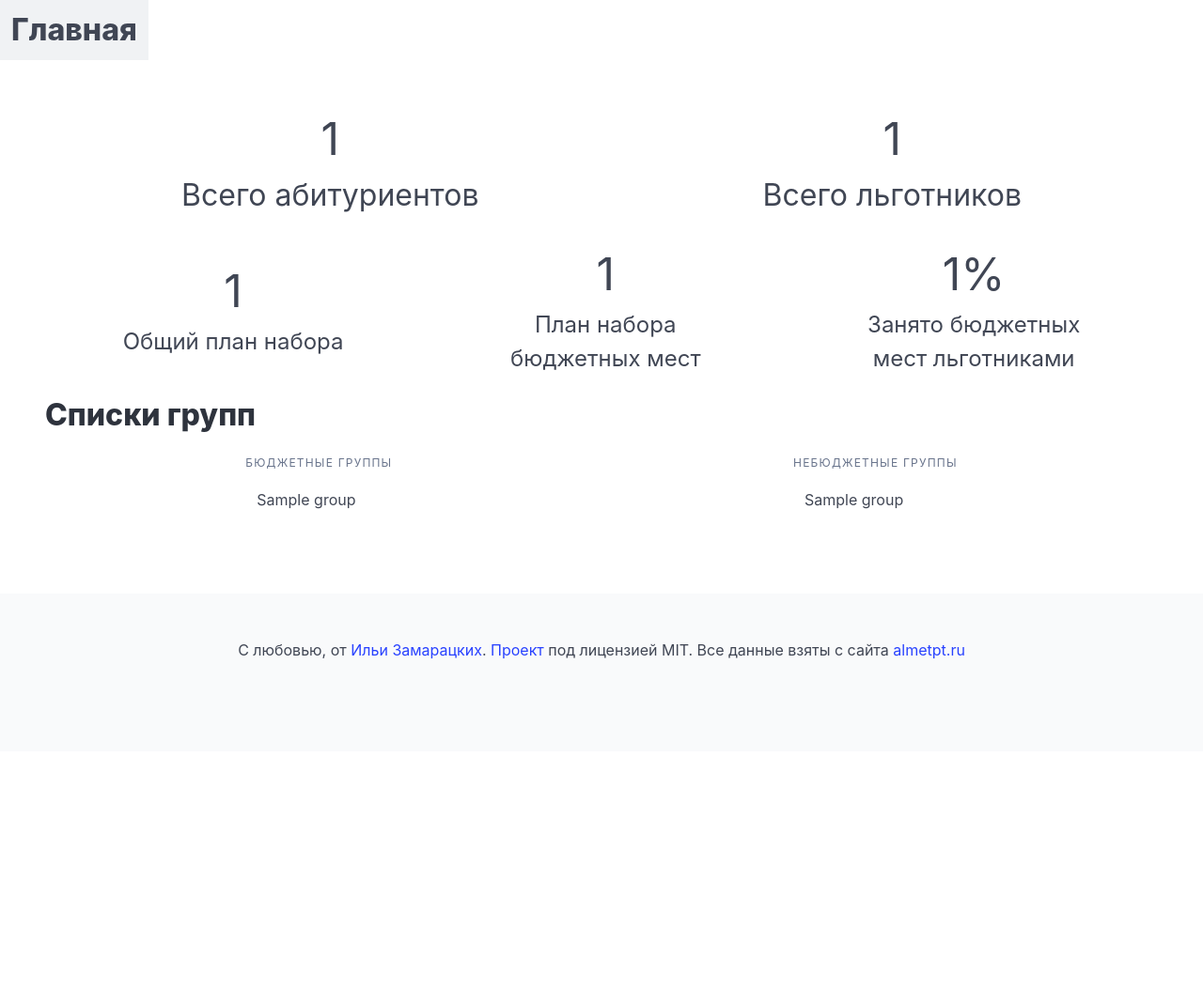
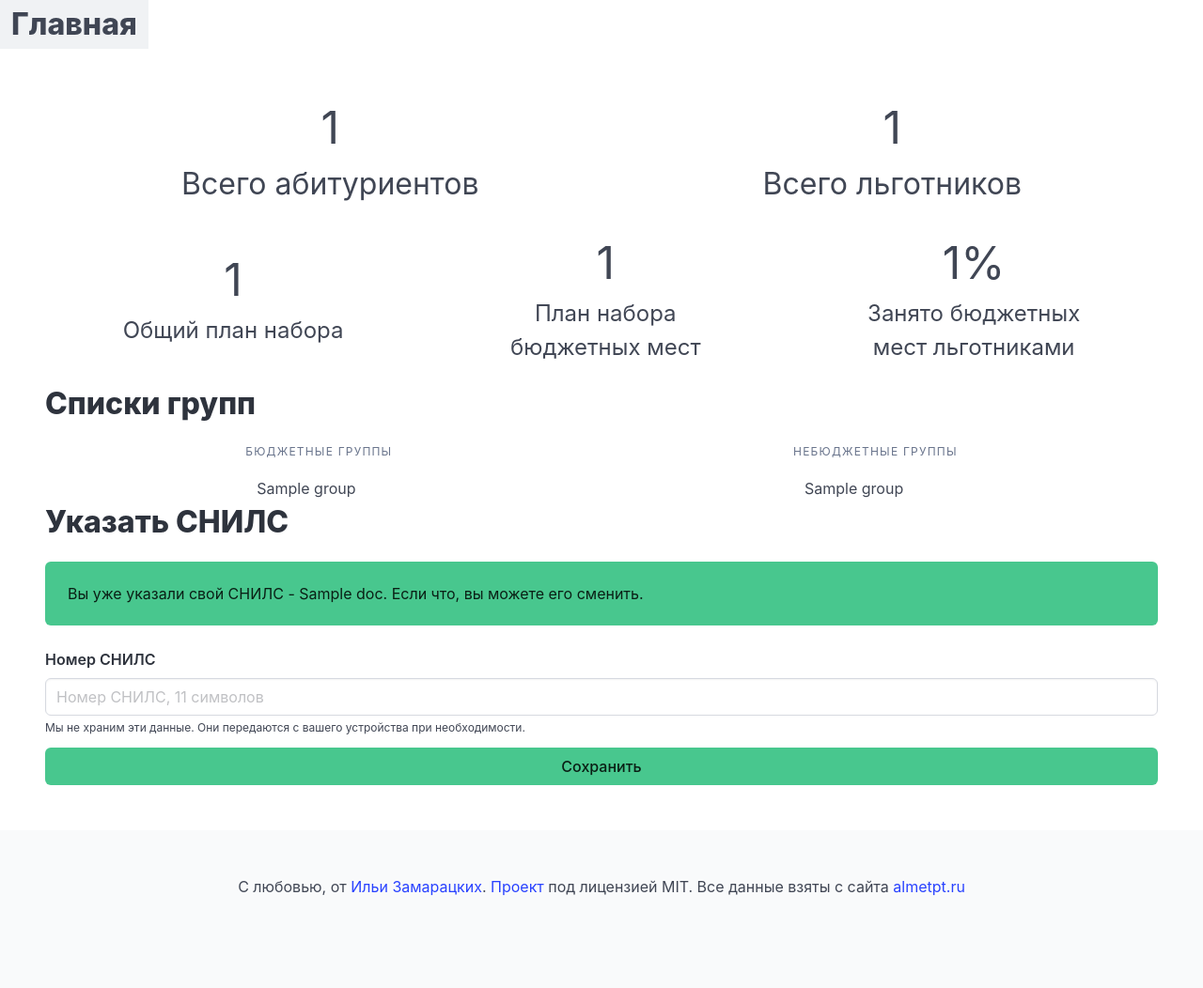
Before and after one commit to mrtstg/apt-tracker, a Python web app: template templates/index.html in a window 1280 px wide. Shown: the whole page at 94% size. Before the commit the page ends 702 px from the top, so only its background shows below. Run offline with Jinja, Linux system fonts and the light colour scheme; the template is opened without the code that fills it: most values are stand-ins (such as "Sample title", 1, 10 or a date in 2020).

Commit message:
feat: added document save on index page

```diff
--- a/templates/index.html
+++ b/templates/index.html
@@ -74,6 +74,24 @@
         </aside>
         {% endif %}
     </div>
+    <h2 class="title is-3"> Указать СНИЛС </h2>
+    {% if doc == None %}
+    <div class="notification is-primary">
+        Вы можете указать свой СНИЛС и ваша позиция в списках на сайте будет подсвечиваться!
+    </div>
+    {% else %}
+    <div class="notification is-success">
+        Вы уже указали свой СНИЛС - {{ doc }}. Если что, вы можете его сменить.
+    </div>
+    {% endif %}
+    <form method="get" action="/">
+        <label class="label"> Номер СНИЛС </label>
+        <div class="control">
+            <input name="doc" class="input" type="text" placeholder="Номер СНИЛС, 11 символов" pattern=".{11}">
+        </div>
+        <p class="help"> Мы не храним эти данные. Они передаются с вашего устройства при необходимости. </p>
+        <button class="button mt-3 is-success is-fullwidth"> Сохранить </button>
+    </form>
 </section>
 
 {% endblock %}
```
Also changed, not shown: src/server.py (+6 -2 lines).
